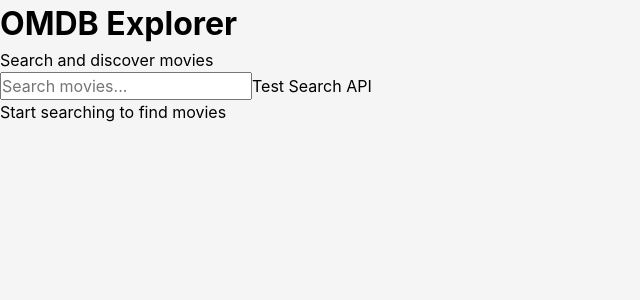
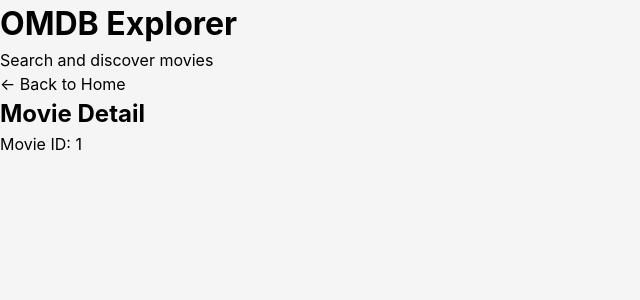
Before and after one commit to primabudi/omdb-explorer, a React (Vite) app: page /movie/1 in a window 1280 px wide. Shown: the top 300 px of the page, without its empty margins (0-640 px from the left). Built offline with nearby package versions, Linux system fonts and the light colour scheme; no server answers.

Commit message:
feat: set up routing + layout

```diff
--- a/package.json
+++ b/package.json
@@ -14,7 +14,8 @@
     "axios": "^1.13.2",
     "react": "^18.3.1",
     "react-dom": "^18.3.1",
-    "react-redux": "^9.2.0"
+    "react-redux": "^9.2.0",
+    "react-router-dom": "^7.12.0"
   },
   "devDependencies": {
     "@eslint/js": "^9.17.0",
--- a/src/App.tsx
+++ b/src/App.tsx
@@ -1,24 +1,18 @@
-import { searchMovies } from './api/omdbApi'
+import { BrowserRouter, Routes, Route } from 'react-router-dom'
+import Layout from './layouts/Layout'
+import Home from './pages/Home/Home'
+import MovieDetail from './pages/MovieDetail/MovieDetail'
 
 function App() {
-
-  const handleTestSearch = async () => {
-    const result = await searchMovies('Batman', 1)
-    console.log('Search result:', result)
-  }
-
   return (
-    <div>
-      <header>
-        <h1>OMDB Explorer</h1>
-        <p>Search and discover movies</p>
-      </header>
-      <main>
-        <input type="text" placeholder="Search movies..." />
-        <button onClick={handleTestSearch}>Test Search API</button>
-        <p>Start searching to find movies</p>
-      </main>
-    </div>
+    <BrowserRouter>
+      <Routes>
+        <Route path="/" element={<Layout />}>
+          <Route index element={<Home />} />
+          <Route path="movie/:id" element={<MovieDetail />} />
+        </Route>
+      </Routes>
+    </BrowserRouter>
   )
 }
 
--- /dev/null
+++ b/src/components/Header/Header.tsx
@@ -0,0 +1,19 @@
+import { Link } from 'react-router-dom'
+
+interface HeaderProps {
+  children?: React.ReactNode
+}
+
+function Header({ children }: HeaderProps) {
+  return (
+    <header>
+      <Link to="/">
+        <h1>OMDB Explorer</h1>
+      </Link>
+      <p>Search and discover movies</p>
+      {children}
+    </header>
+  )
+}
+
+export default Header
--- /dev/null
+++ b/src/layouts/Layout.tsx
@@ -0,0 +1,15 @@
+import { Outlet } from 'react-router-dom'
+import Header from '../components/Header/Header'
+
+function Layout() {
+  return (
+    <div>
+      <Header />
+      <main>
+        <Outlet />
+      </main>
+    </div>
+  )
+}
+
+export default Layout
--- /dev/null
+++ b/src/pages/Home/Home.tsx
@@ -0,0 +1,18 @@
+import { searchMovies } from '../../api/omdbApi'
+
+function Home() {
+  const handleTestSearch = async () => {
+    const result = await searchMovies('Batman', 1)
+    console.log('Search result:', result)
+  }
+
+  return (
+    <div>
+      <input type="text" placeholder="Search movies..." />
+      <button onClick={handleTestSearch}>Test Search API</button>
+      <p>Start searching to find movies</p>
+    </div>
+  )
+}
+
+export default Home
--- /dev/null
+++ b/src/pages/MovieDetail/MovieDetail.tsx
@@ -0,0 +1,15 @@
+import { useParams, Link } from 'react-router-dom'
+
+function MovieDetail() {
+  const { id } = useParams<{ id: string }>()
+
+  return (
+    <div>
+      <Link to="/">← Back to Home</Link>
+      <h2>Movie Detail</h2>
+      <p>Movie ID: {id}</p>
+    </div>
+  )
+}
+
+export default MovieDetail
```
Also changed, not shown: 1 other file (tests, documents, lock files or other folders).
